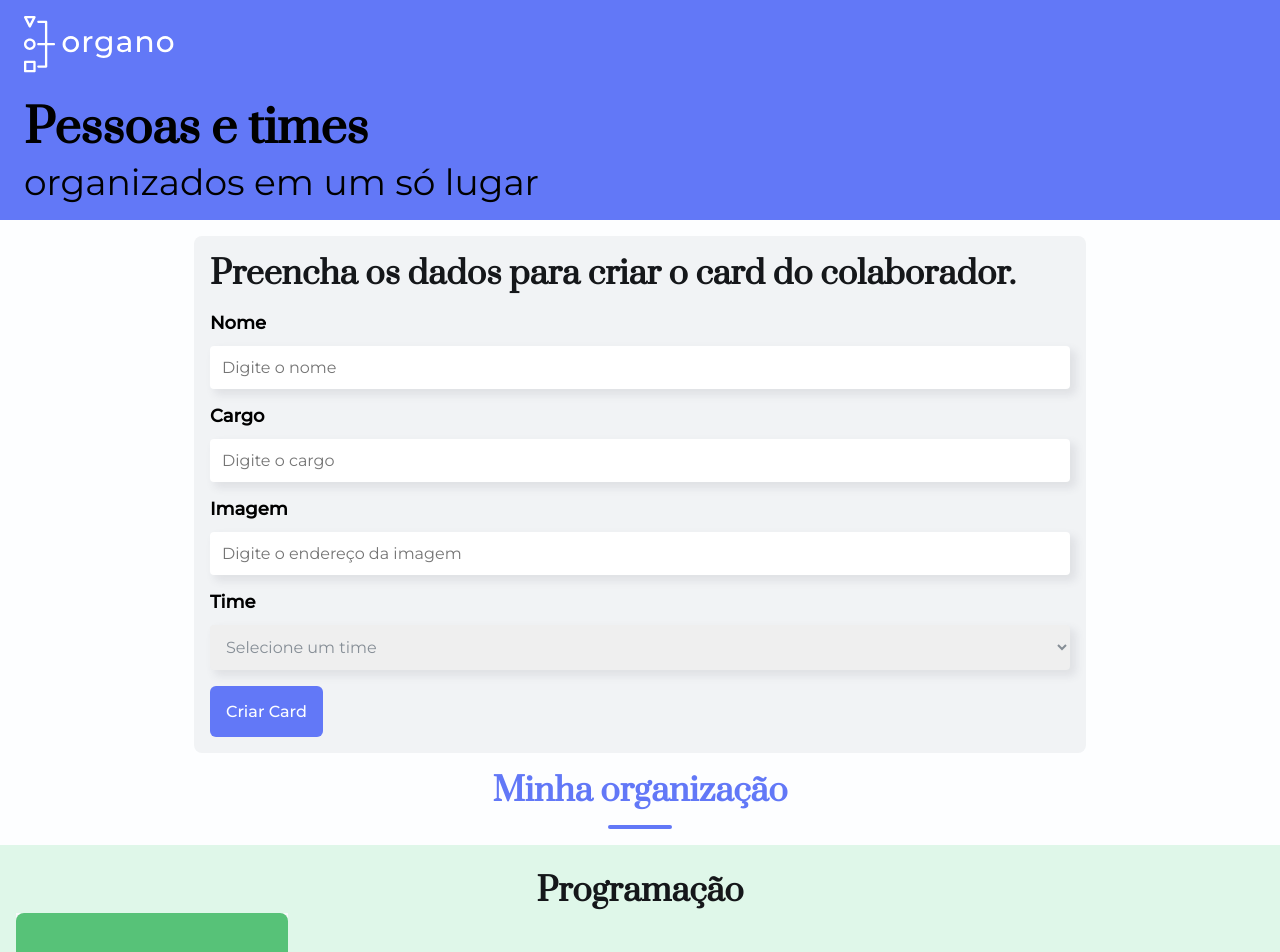
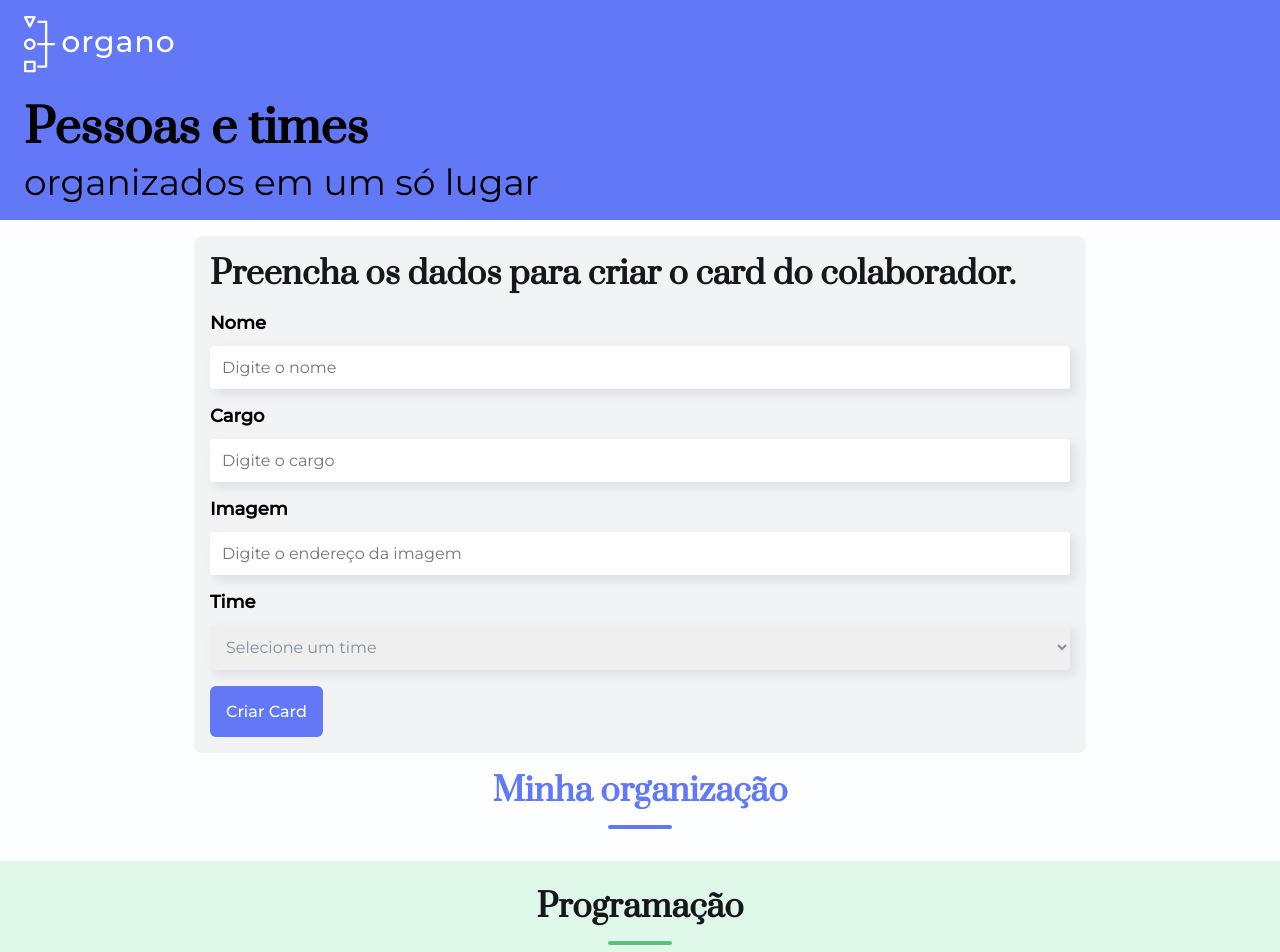
Before and after one commit to MatheusFonseca849/organo, a React (Vite) app: page / in a window 1280 px wide. Shown: the top 952 px of the page. Built offline with nearby package versions, Linux system fonts and the light colour scheme.

Commit message:
fix: improved team layout

```diff
--- a/src/App.jsx
+++ b/src/App.jsx
@@ -64,7 +64,7 @@ function App() {
     <main>
       <Header/>
       <Form submitMember={member => submitNewMember(member)} teamNames={teams.map(team => team.name)}/>
-      <TeamList teams={teams} setTeams={setTeams}/>
+      <TeamList teams={teams} setTeams={setTeams} members={members} setMembers={setMembers}/>
 
     </main>
   )
--- a/src/components/Team/index.jsx
+++ b/src/components/Team/index.jsx
@@ -6,7 +6,12 @@ const Team = ({name, primaryColor, secondaryColor}) => {
     return (
 
         <StyledTeam primaryColor={primaryColor} secondaryColor={secondaryColor}>
+
+            <div className="tittleContainer">
             <h3>{name}</h3>
+            <div className="tittleBorder"></div>
+            </div>
+
 
             <ul className="teamMembers">
 
--- a/src/components/Team/team.js
+++ b/src/components/Team/team.js
@@ -2,19 +2,40 @@ import { styled } from "styled-components";
 
 export const StyledTeam = styled.div`
 text-align: center;
-background-color: ${({secondaryColor}) => secondaryColor};
-height: 40vh;
+background-color: ${({ secondaryColor }) => secondaryColor};
+height: fit-content;
 width: 100vw;
-padding: 24px 16px;
+padding: var(--padding-team-list);
 
 
-h3{
+.tittleContainer{
 
-    font-size: var(--font-size-1);
-    font-family: var(--font-family-prata);
-    color: var(--color-grey-0);
+    display: flex;
+    flex-direction: column;
+    align-items: center;
+    margin-bottom: var(--margin-tittle-container);
+
+    h3{
+
+        color: var(--color-grey-0);
+        font-size: var(--font-size-1);
+        font-family: var(--font-family-prata);
+        margin-bottom: var(--margin-tittle);
+
+    }
+
+    div {
+
+        background-color: ${({ primaryColor }) => primaryColor};
+        width: var(--width-tittle-border);
+        height: var(--height-tittle-border);
+        border-radius: var(--radius-tittle-border);
+
+    }
 
 }
+
+
 
 ul{
 
--- a/src/components/TeamList/index.jsx
+++ b/src/components/TeamList/index.jsx
@@ -1,7 +1,7 @@
 import Team from "../Team";
 import { StyledTeamList } from "./teamList.js";
 
-const TeamList = ({ teams, setTeams }) => {
+const TeamList = ({ teams, setTeams, members, setMembers }) => {
 
     return (
 
@@ -17,7 +17,7 @@ const TeamList = ({ teams, setTeams }) => {
 
                 return (
 
-                    <Team key={team.name} name={team.name} primaryColor={team.primaryColor} secondaryColor={team.secondaryColor}/>
+                    <Team key={team.name} name={team.name} primaryColor={team.primaryColor} secondaryColor={team.secondaryColor} members={members} setMembers={setMembers}/>
 
                 )
 
--- a/src/styles/globalRoot.js
+++ b/src/styles/globalRoot.js
@@ -36,17 +36,18 @@ export const GlobalRoot = createGlobalStyle`
     --padding-form: 16px;
     --padding-input: 12px;
     --padding-button: 16px;
+    --padding-team-list: 24px 16px;
 
     --margin-form: 16px;
     --margin-tittle: 12px;
-    --margin-tittle-container: 16px;
+    --margin-tittle-container: 32px;
 
     --input-shadow: 5px 5px 8px 1px rgba(66, 68, 90, 0.10);
 
     --radius-default: 8px;
     --radius-input: 4px;
     --radius-button: 6px;
-    --radius-tittle-border: 4px;
+    --radius-tittle-border: 5px;
 
     --gap-default: 16px;
     --gap-main: 16px;
```
